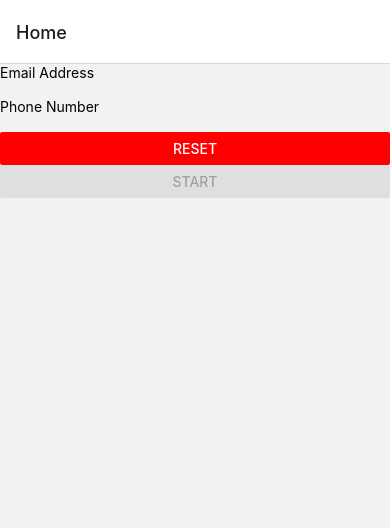
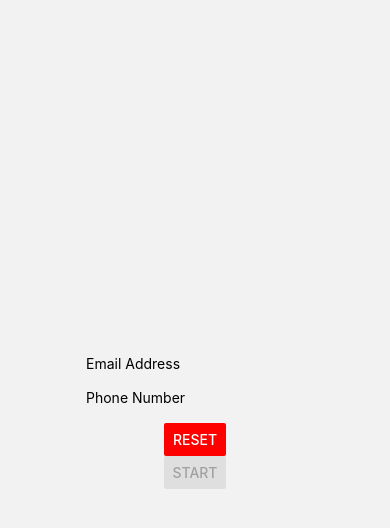
Before and after one commit to hanyi-zhou/CS5520-Sp24-Assignment2-ActivityTrackerApp, a React Native app: screen /Start in a window 390 px wide. Shown: the top 528 px of the page. Built offline with nearby package versions, Linux system fonts and the light colour scheme.

Commit message:
add navigation logic

```diff
--- a/App.js
+++ b/App.js
@@ -10,19 +10,12 @@ const Stack = createNativeStackNavigator();
 export default function App() {
   return (
     <NavigationContainer>
-      <Stack.Navigator>
-        <Stack.Screen name="Home" component={Start} />
-        <Stack.Screen name="All Activities" component={AllActivities} />
+      <Stack.Navigator screenOptions={{ headerShown: false }}>
+        <Stack.Screen name="Start" component={Start} />
+        <Stack.Screen name="AllActivities" component={AllActivities} />
       </Stack.Navigator>
     </NavigationContainer>
   );
 }
 
-const styles = StyleSheet.create({
-  container: {
-    flex: 1,
-    backgroundColor: "#fff",
-    alignItems: "center",
-    justifyContent: "center",
-  },
-});
+const styles = StyleSheet.create({});
--- a/screens/AllActivities.js
+++ b/screens/AllActivities.js
@@ -3,10 +3,16 @@ import React from "react";
 
 export default function AllActivities() {
   return (
-    <View>
+    <View style={styles.container}>
       <Text>AllActivities</Text>
     </View>
   );
 }
 
-const styles = StyleSheet.create({});
+const styles = StyleSheet.create({
+  container: {
+    flex: 1,
+    alignItems: "center",
+    justifyContent: "center",
+  },
+});
--- a/screens/Start.js
+++ b/screens/Start.js
@@ -1,6 +1,5 @@
 import { StyleSheet, Text, View, NameInput } from "react-native";
 import React from "react";
-import { useNavigation } from "@react-navigation/native";
 import EmailInput from "../components/EmailInput";
 import InvalidEmailText from "../components/InvalidEmailText";
 import PhoneNumberInput from "../components/PhoneNumberInput";
@@ -8,12 +7,11 @@ import InvalidPhoneNumberText from "../components/InvalidPhoneNumberText";
 import ResetButton from "../components/ResetButton";
 import StartButton from "../components/StartButton";
 
-export default function Start() {
+export default function Start({ navigation }) {
   const [email, setEmail] = React.useState("");
   const [emailError, setEmailError] = React.useState("");
   const [phoneNumber, setPhoneNumber] = React.useState("");
   const [phoneNumberError, setPhoneNumberError] = React.useState("");
-  const navigation = useNavigation();
 
   function handleEmailChange(email) {
     setEmail(email);
@@ -57,12 +55,12 @@ export default function Start() {
     const isPhoneNumberValid = validatePhoneNumberInput(phoneNumber);
     if (isEmailValid && isPhoneNumberValid) {
       // Navigate to the next screen
-      navigation.navigate("All Activities");
+      navigation.navigate("AllActivities");
     }
   }
 
   return (
-    <View>
+    <View style={styles.container}>
       <View>
         <Text>Email Address</Text>
         <EmailInput value={email} onEmailChange={handleEmailChange} />
@@ -87,4 +85,10 @@ export default function Start() {
   );
 }
 
-const styles = StyleSheet.create({});
+const styles = StyleSheet.create({
+  container: {
+    flex: 1,
+    alignItems: "center",
+    justifyContent: "center",
+  },
+});
```
